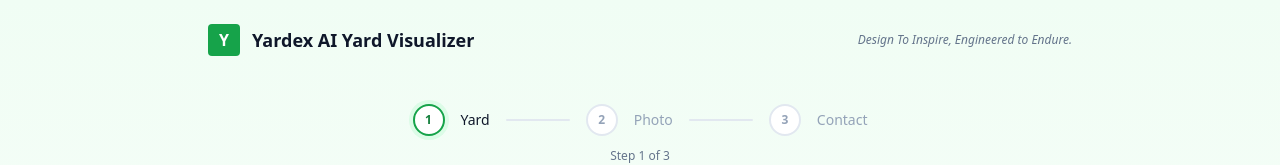
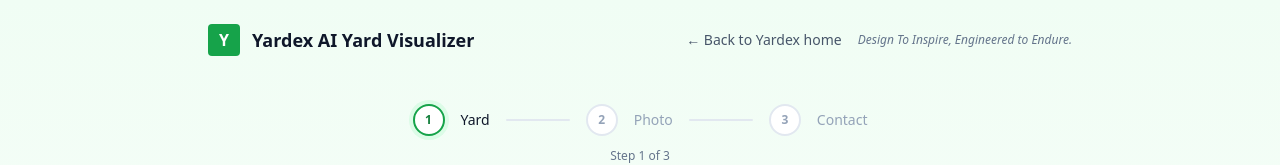
Before and after one commit to cyysky/FenceVisionPro, a React (Vite) app in the folder frontend/: page /ai-generate in a window 1280 px wide. Shown: the top 165 px of the page. Built offline with nearby package versions, Linux system fonts and the light colour scheme; no server answers.

Commit message:
feat(public-ai): add back-to-home link in AI wizard headers
Add a 'Back to Yardex home' link (and make the logo link home) in the
wizard shell header for /ai-generate steps and on the public result
page, so visitors can return to the marketing landing page.

```diff
--- a/frontend/src/components/WizardShell.tsx
+++ b/frontend/src/components/WizardShell.tsx
@@ -42,9 +42,12 @@ export function WizardShell({
   return (
     <div className="min-h-screen bg-gradient-to-b from-brand-50 to-white flex flex-col">
       <header className="max-w-4xl mx-auto w-full px-4 py-6 flex items-center gap-3">
-        <Link to="/ai-generate" className="w-8 h-8 rounded bg-brand-600 grid place-items-center text-white font-bold">Y</Link>
+        <Link to="/" title="Back to Yardex home" className="w-8 h-8 rounded bg-brand-600 grid place-items-center text-white font-bold hover:bg-brand-700 transition">Y</Link>
         <Link to="/ai-generate" className="font-bold text-lg">Yardex AI Yard Visualizer</Link>
-        <div className="ml-auto text-xs text-slate-500 italic hidden sm:block">Design To Inspire, Engineered to Endure.</div>
+        <div className="ml-auto flex items-center gap-4">
+          <Link to="/" className="text-sm text-slate-600 hover:text-brand-700 transition">← Back to Yardex home</Link>
+          <span className="hidden md:block text-xs text-slate-500 italic">Design To Inspire, Engineered to Endure.</span>
+        </div>
       </header>
 
       <WizardStepper steps={steps} currentPath={currentPath} />
--- a/frontend/src/pages/PublicAiResultPage.tsx
+++ b/frontend/src/pages/PublicAiResultPage.tsx
@@ -67,8 +67,9 @@ export default function PublicAiResultPage() {
   return (
     <div className="min-h-screen bg-gradient-to-b from-brand-50 to-white">
       <header className="max-w-4xl mx-auto px-4 py-6 flex items-center gap-3">
-        <div className="w-8 h-8 rounded bg-brand-600 grid place-items-center text-white font-bold">Y</div>
-        <div className="font-bold text-lg">Yardex AI Yard Visualizer</div>
+        <Link to="/" title="Back to Yardex home" className="w-8 h-8 rounded bg-brand-600 grid place-items-center text-white font-bold hover:bg-brand-700 transition">Y</Link>
+        <Link to="/ai-generate" className="font-bold text-lg">Yardex AI Yard Visualizer</Link>
+        <Link to="/" className="ml-auto text-sm text-slate-600 hover:text-brand-700 transition">← Back to Yardex home</Link>
       </header>
 
       <main className="max-w-4xl mx-auto px-4 pb-16 space-y-6">
```
